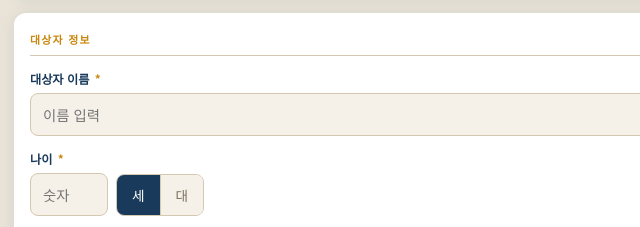
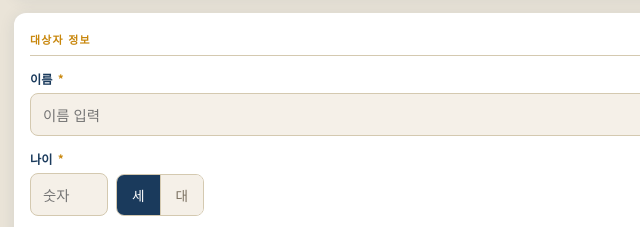
Before and after one commit to jhlee926/JustEE2026prayertopics, a plain HTML site: page index.html in a window 1280 px wide. Shown: the part 365-592 px from the top of the page, 0-640 px from the left. Drawn offline with Linux system fonts and the light colour scheme.

Commit message:
Update index.html

```diff
--- a/index.html
+++ b/index.html
@@ -117,7 +117,7 @@ var DOW=['일','월','화','수','목','금','토'];
   </div>
   <div class="card">
     <div class="card-ttl">대상자 정보</div>
-    <div class="field"><label class="lbl">대상자 이름 <span class="req">*</span></label><input class="inp" type="text" id="f-target" placeholder="이름 입력"></div>
+    <div class="field"><label class="lbl">이름 <span class="req">*</span></label><input class="inp" type="text" id="f-target" placeholder="이름 입력"></div>
     <div class="field">
       <label class="lbl">나이 <span class="req">*</span></label>
       <div class="age-row">
```
